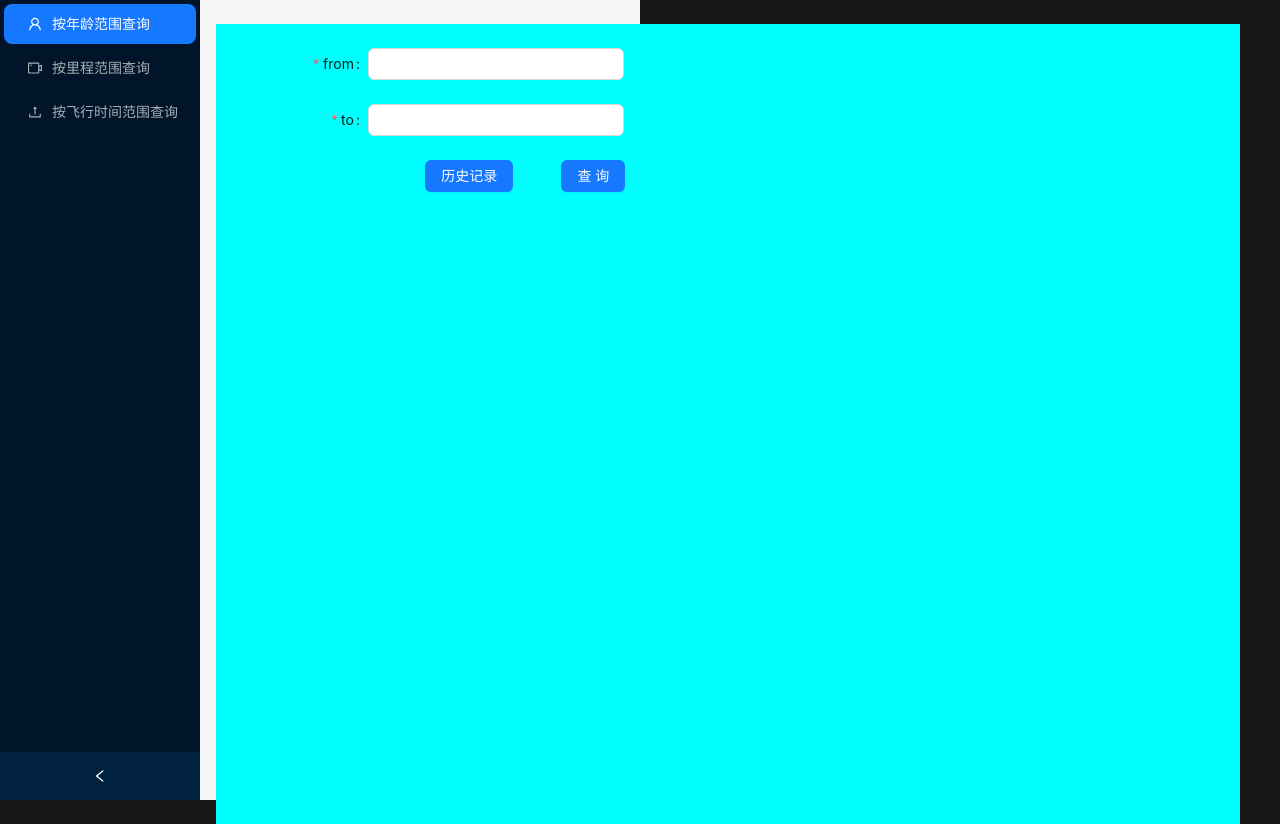
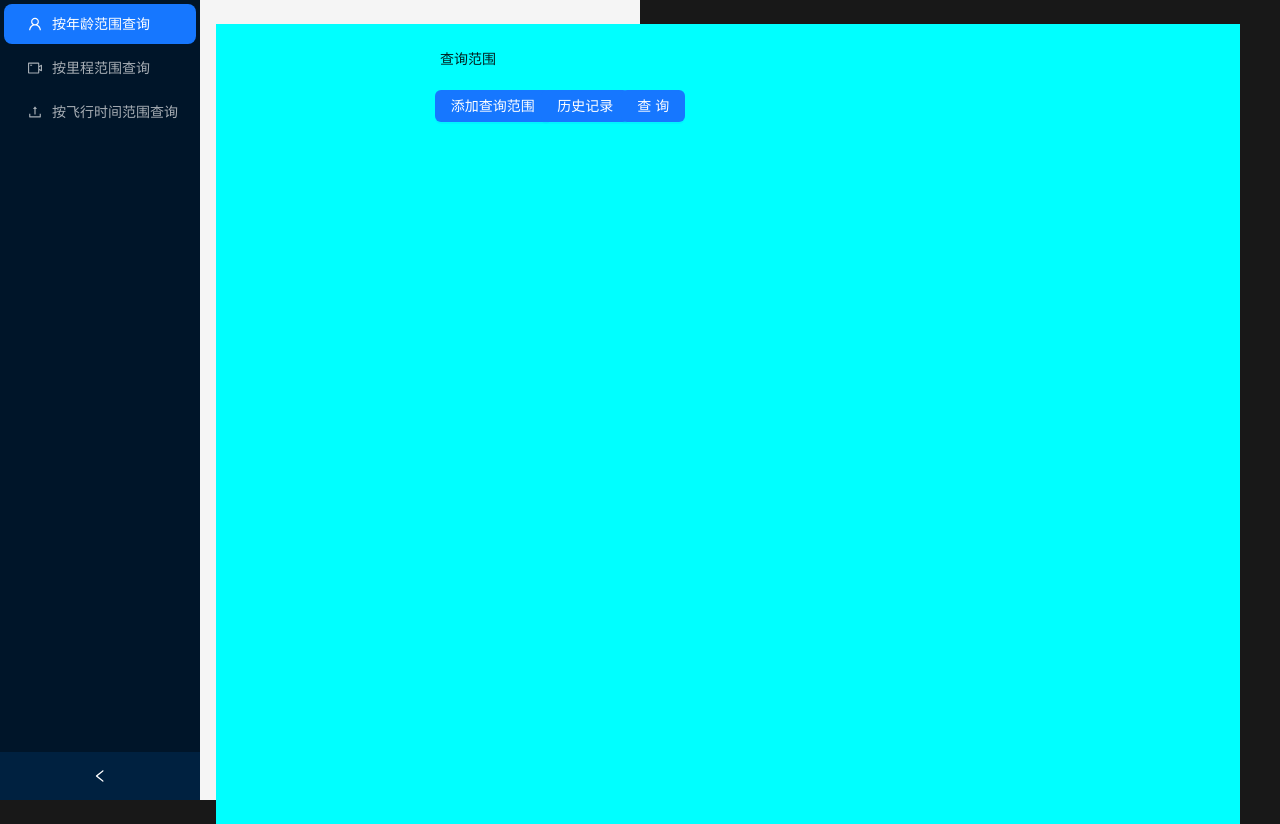
Before and after one commit to yangxiaobinhaoshuai/BJTU_M502034B_Springboot_CMS_Vue_frontend, a Vue app: page / in a window 1280 px wide. Built offline with nearby package versions, Linux system fonts and the light colour scheme.

Commit message:
Fine tune ui.

```diff
--- a/src/App.vue
+++ b/src/App.vue
@@ -54,16 +54,6 @@ const onFinishFailed = (errorInfo: any) => {
       </a-menu>
     </a-layout-sider>
     <a-layout>
-      <!-- TODO-->
-<!--      <a-layout-header style="background: #f2f; padding: 0">-->
-<!--        <menu-unfold-outlined-->
-<!--          v-if="collapsed"-->
-<!--          class="trigger"-->
-<!--          @click="() => (collapsed = !collapsed)"-->
-<!--        />-->
-<!--        <menu-fold-outlined v-else class="trigger" @click="() => (collapsed = !collapsed)" />-->
-<!--      </a-layout-header>-->
-
 
       <!-- TODO bg color-->
       <a-layout-content
@@ -78,23 +68,16 @@ const onFinishFailed = (errorInfo: any) => {
           @finishFailed="onFinishFailed"
           :style="{height: '30vh', width: '30vw',}"
         >
-          <a-form-item
-            label="from"
-            name="from"
-            :rules="[{ required: true, message: 'Please input from data!' }]"
-          >
-            <a-input v-model:value="formState.username" />
-          </a-form-item>
+          <a-typography-text :style="{marginLeft: '200px',marginRight:'20px'}">
+            查询范围
+          </a-typography-text>
 
-          <a-form-item
-            label="to"
-            name="to"
-            :rules="[{ required: true, message: 'Please input to data!' }]"
-          >
-            <a-input v-model:value="formState.username" />
-          </a-form-item>
 
-          <div class="horizontalContain" :style="{marginLeft: '156px',marginRight:'20px'}">
+          <div class="horizontalContain" :style="{marginLeft: '156px',marginRight:'20px',marginTop:'20px'}">
+
+            <a-form-item :wrapper-col="{ offset: 8, span: 16 }">
+              <a-button type="primary" html-type="submit">添加查询范围</a-button>
+            </a-form-item>
 
             <a-form-item :wrapper-col="{ offset: 8, span: 16 }">
               <a-button type="primary" html-type="submit">历史记录</a-button>
```
